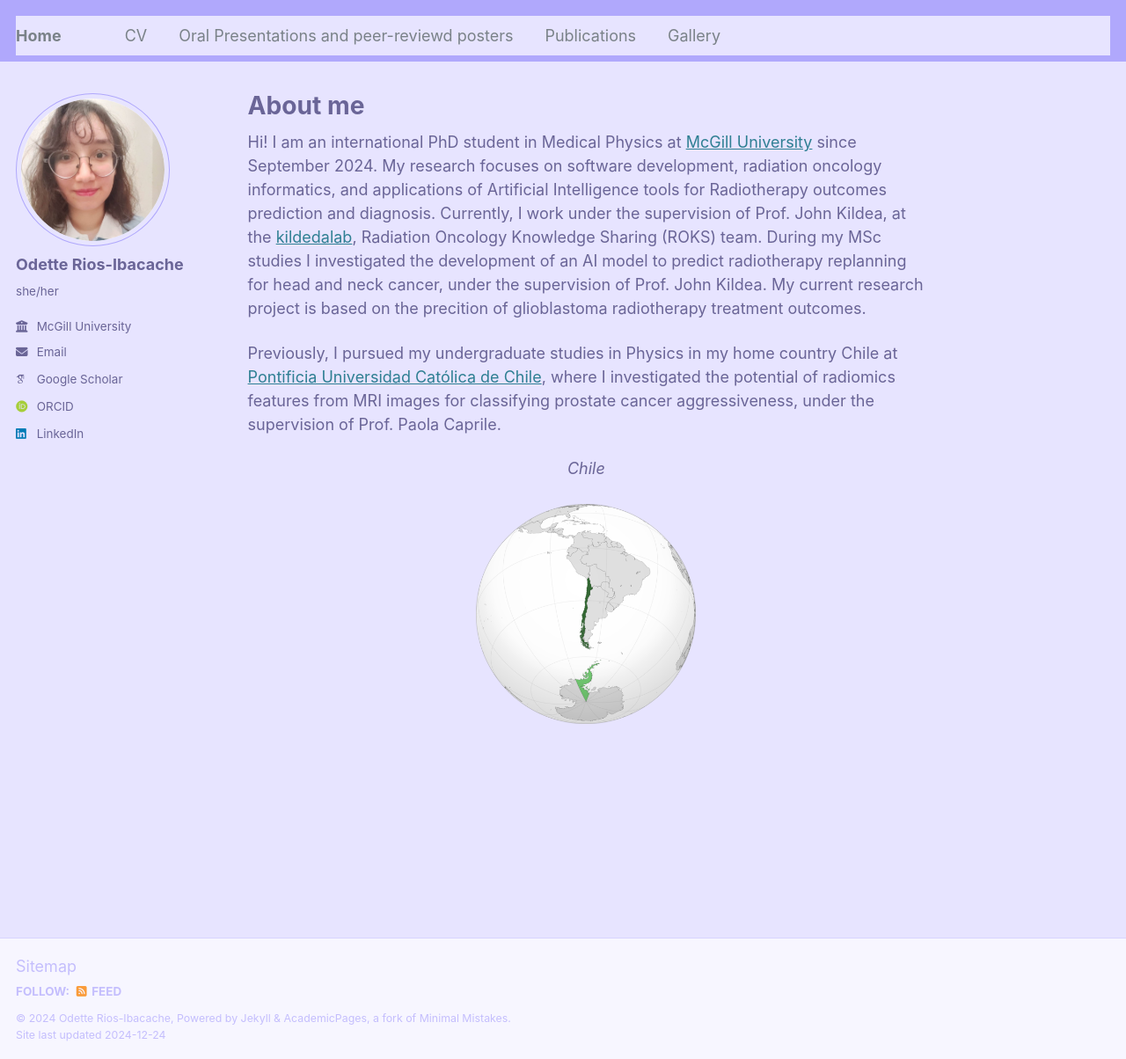
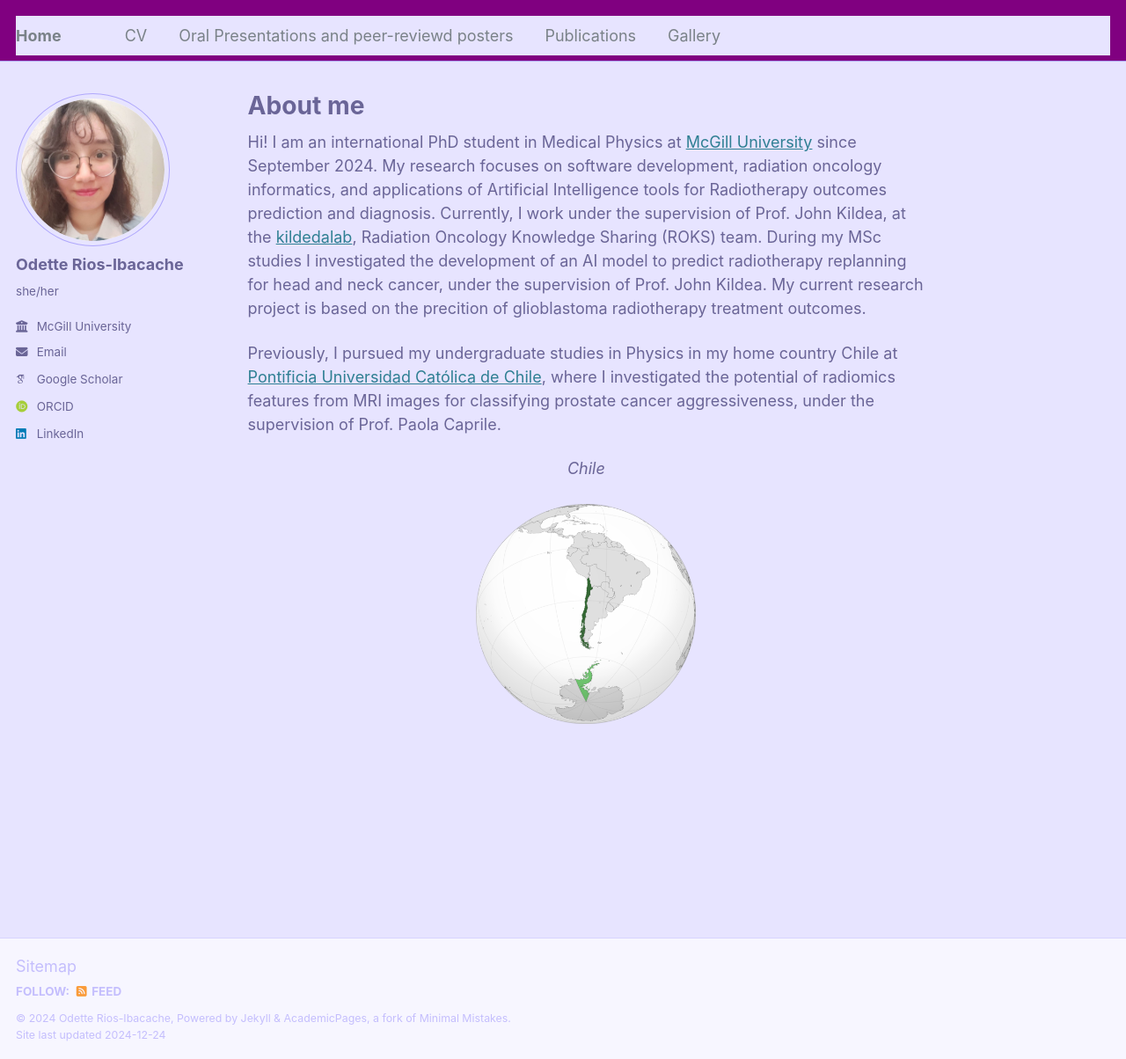
Before and after one commit to OdetteRiosI/odetteriosi.github.io, a Jekyll site: the page built from _pages/about.md, in a window 1280 px wide and 1204 px high. Shown: the whole window at 88% size. Built offline with Jekyll 4.4.1, drawn with Linux system fonts in a browser that asks for light colours; some web fonts are replaced.

Commit message:
Update _masthead.scss

```diff
--- a/_sass/_masthead.scss
+++ b/_sass/_masthead.scss
@@ -4,7 +4,7 @@
 
 .masthead {
   position: fixed;
-  background: $body-color;
+  background: purple;
   border-bottom: 1px solid $border-color;
   height: $masthead-height;
   top: 0;
```
